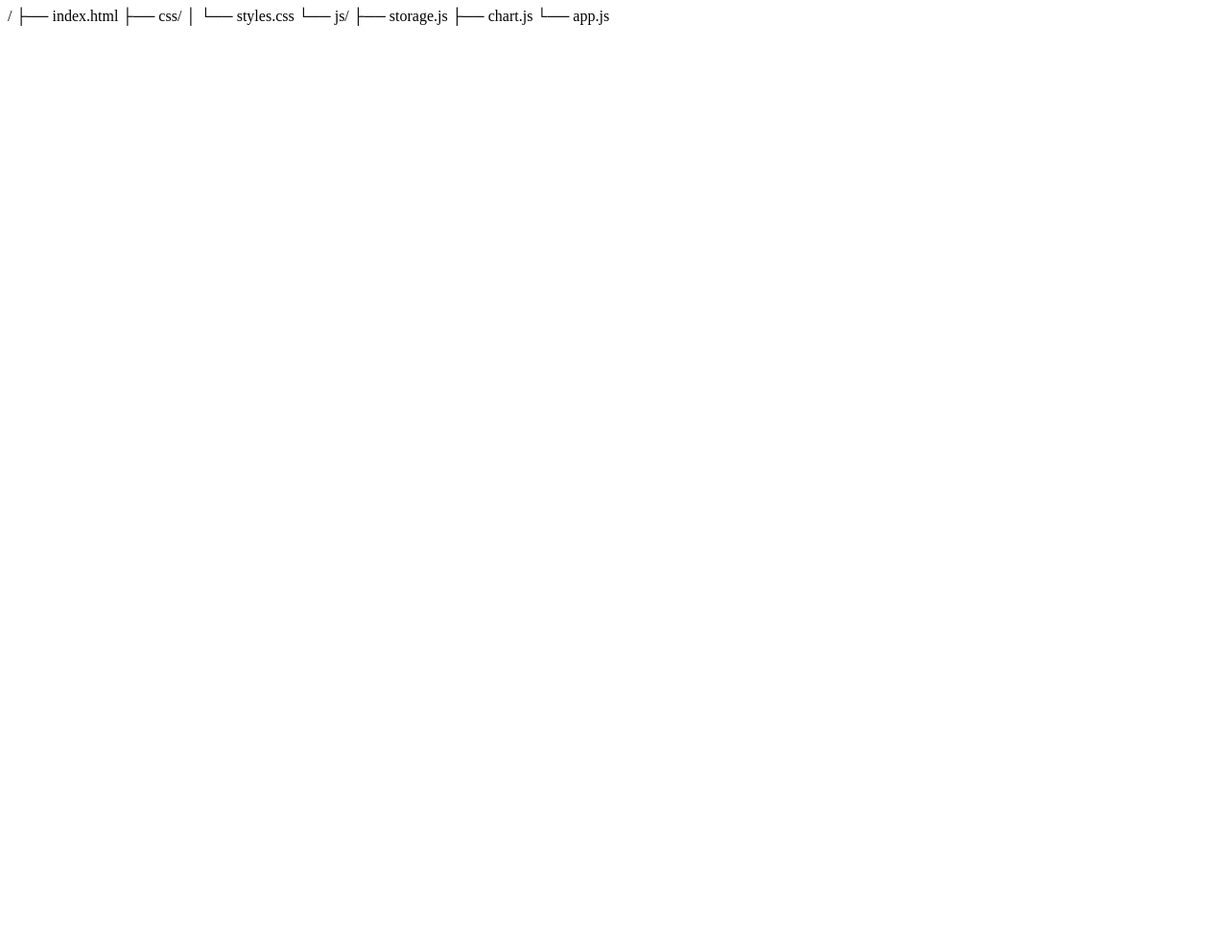
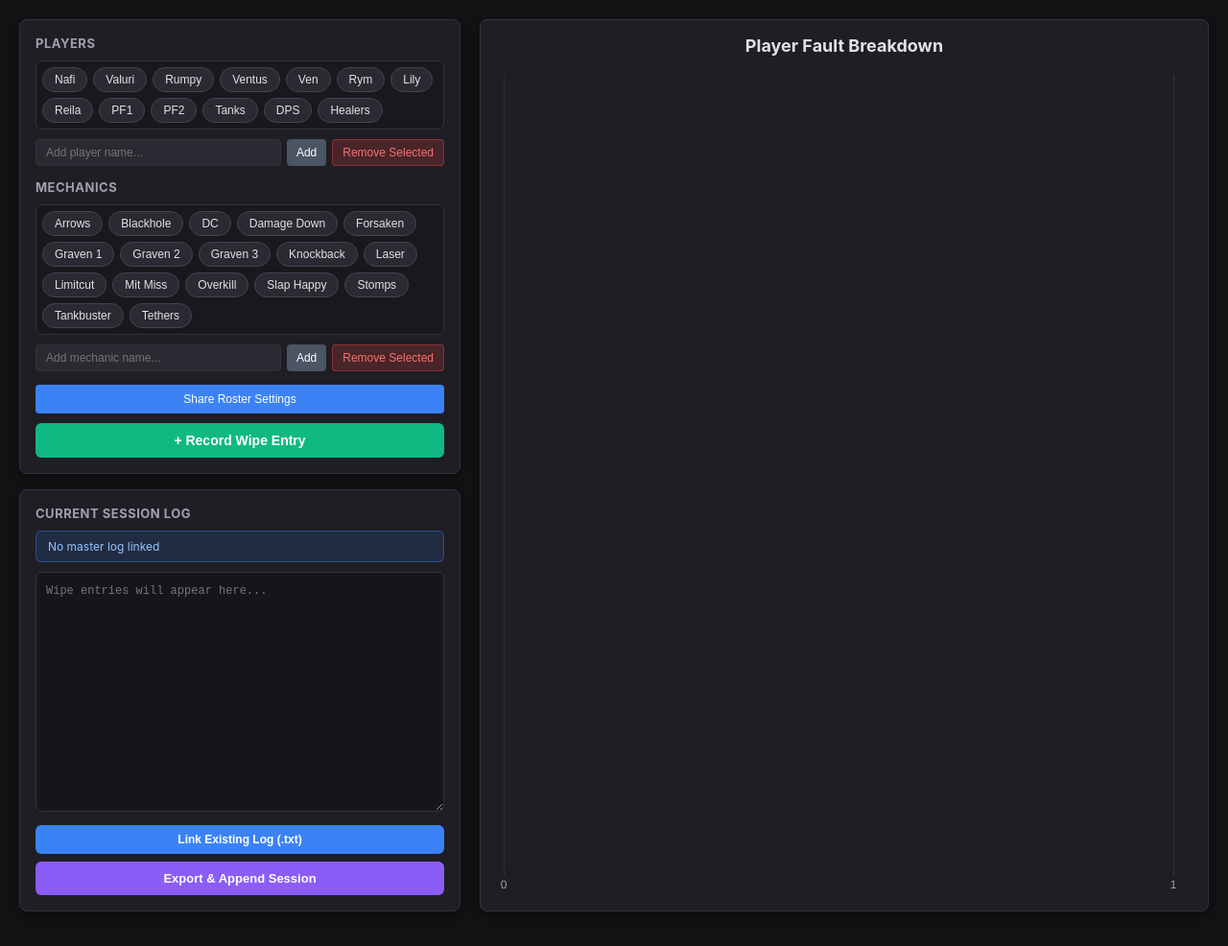
Before and after one commit to JohnKomdy/ffxiv-wipe-analyzer, a plain HTML site: page index.html in a window 1280 px wide. Shown: the whole page at 96% size. Before the commit the page ends 800 px from the top, so only its background shows below. Drawn offline with nearby package versions, Linux system fonts and the light colour scheme.

Commit message:
Update index.html

```diff
--- a/index.html
+++ b/index.html
@@ -1,8 +1,61 @@
-/
-├── index.html
-├── css/
-│   └── styles.css
-└── js/
-    ├── storage.js
-    ├── chart.js
-    └── app.js
+<!DOCTYPE html>
+<html lang="en">
+<head>
+  <meta charset="UTF-8">
+  <meta name="viewport" content="width=device-width, initial-scale=1.0">
+  <title>FFXIV Live Wipe Graph Generator</title>
+  <link rel="stylesheet" href="css/styles.css">
+  <script src="https://cdn.jsdelivr.net/npm/chart.js"></script>
+</head>
+<body>
+
+  <main class="app-container">
+    <section class="sidebar">
+      <div class="card">
+        <h3>Players</h3>
+        <div id="charButtons" class="btn-grid"></div>
+        <div class="control-row">
+          <input type="text" id="customCharInput" placeholder="Add player name...">
+          <button id="addCharBtn" class="btn-secondary">Add</button>
+          <button id="removeCharBtn" class="btn-danger">Remove Selected</button>
+        </div>
+
+        <h3>Mechanics</h3>
+        <div id="mechButtons" class="btn-grid"></div>
+        <div class="control-row">
+          <input type="text" id="customMechInput" placeholder="Add mechanic name...">
+          <button id="addMechBtn" class="btn-secondary">Add</button>
+          <button id="removeMechBtn" class="btn-danger">Remove Selected</button>
+        </div>
+
+        <button id="shareSettingsBtn" class="btn-share">Share Roster Settings</button>
+        <button id="addLogBtn" class="add-btn">+ Record Wipe Entry</button>
+      </div>
+
+      <div class="card">
+        <h3>Current Session Log</h3>
+        <div class="file-status-banner">
+          <span id="statusText">No master log linked</span>
+        </div>
+        <textarea id="logTextarea" spellcheck="false" placeholder="Wipe entries will appear here..."></textarea>
+
+        <div class="action-row">
+          <button id="loadLogBtn" class="action-btn">Link Existing Log (.txt)</button>
+        </div>
+        <button id="endSessionBtn" class="end-session-btn">Export & Append Session</button>
+      </div>
+    </section>
+
+    <section class="card chart-section">
+      <div class="chart-header">Player Fault Breakdown</div>
+      <div class="chart-container">
+        <canvas id="wipeChart"></canvas>
+      </div>
+    </section>
+  </main>
+
+  <input type="file" id="fileInput" accept=".txt" hidden>
+
+  <script type="module" src="js/app.js"></script>
+</body>
+</html>
```
